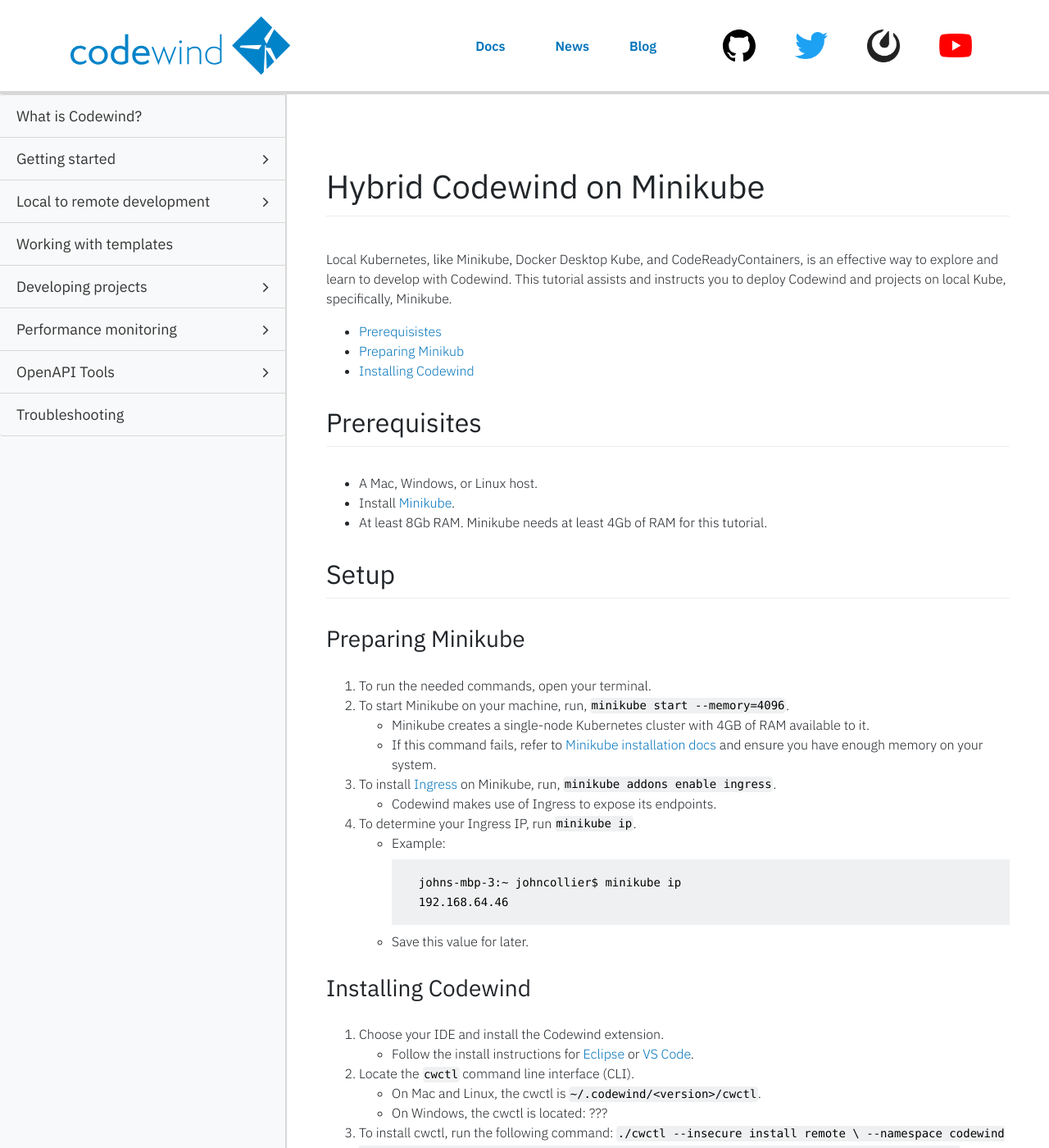
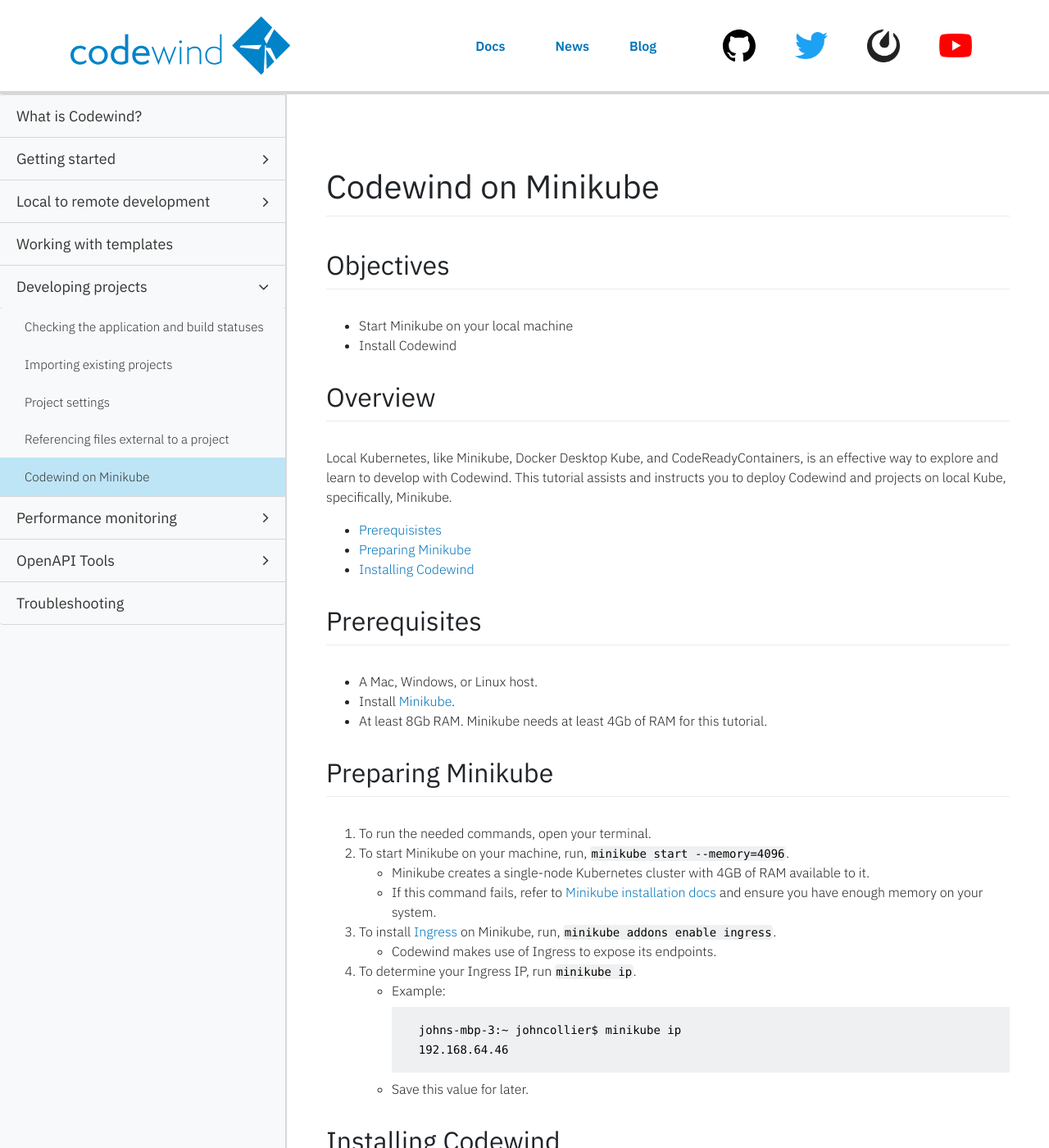
Before and after one commit to eclipse-archived/codewind-docs, a Jekyll site: the page built from docs/_documentations/codewind-minikube.md, in a window 1280 px wide and 1400 px high. Shown: the whole window at 82% size. Built offline with Jekyll 4.4.1, drawn with Linux system fonts in a browser that asks for light colours; nearby versions of some CDN libraries; comment, search, counter and statistics services are not loaded.

Commit message:
modified content and TOC
Signed-off-by: Jacob Berger <jacob.berger@ibm.com>

`````diff
--- a/docs/_data/docstoc.yml
+++ b/docs/_data/docstoc.yml
@@ -75,6 +75,8 @@
       url: project-settings.html
     - title: 'Referencing files external to a project'
       url: referencing-files.html
+    - title: 'Codewind on Minikube'
+      url: codewind-minikube.html
 
 - title: 'Performance monitoring'
   children:
--- a/docs/_documentations/hybrid-codewind.md
+++ b/docs/_documentations/codewind-minikube.md
@@ -1,30 +1,33 @@
 ---
 layout: docs
-title: Hybrid Codewind on Minikube
+title: Codewind on Minikube
 description: End-to-end instructions on how to deploy Codewind and projects on local Kube, specifically, Minikube.
-keywords: users, projects, Kubernetes, Kube, Minikube, Codewind, deploy, hybrid
+keywords: Kubernetes, Kube, Minikube, Codewind, deploy,
 duration: 5 minutes
-permalink: hybrid-codewind
+permalink: codewind-minikube
 type: document
-parent: Using Codewind remotely
-order: 3
+parent: Developing projects
 ---
 
-# Hybrid Codewind on Minikube
+# Codewind on Minikube
+
+## Objectives
+* Start Minikube on your local machine
+* Install Codewind
+
+## Overview
 Local Kubernetes, like Minikube, Docker Desktop Kube, and CodeReadyContainers, is an effective way to explore and learn to develop with Codewind. This tutorial assists and instructs you to deploy Codewind and projects on local Kube, specifically, Minikube.
 
 * [Prerequisistes](##prerequisites)
-* [Preparing Minikub](###preparing-minikube)
-* [Installing Codewind](###installing-codewind)
+* [Preparing Minikube](##preparing-minikube)
+* [Installing Codewind](##installing-codewind)
 
 ## Prerequisites
 * A Mac, Windows, or Linux host.
 * Install [Minikube](https://kubernetes.io/docs/tasks/tools/install-minikube/).
 * At least 8Gb RAM. Minikube needs at least 4Gb of RAM for this tutorial.
 
-## Setup
-
-### Preparing Minikube
+## Preparing Minikube
 1. To run the needed commands, open your terminal.
 2. To start Minikube on your machine, run, `minikube start --memory=4096`.
     * Minikube creates a single-node Kubernetes cluster with 4GB of RAM available to it.
@@ -39,7 +42,7 @@ Local Kubernetes, like Minikube, Docker Desktop Kube, and CodeReadyContainers, i
      ```
      * Save this value for later.
 
-### Installing Codewind
+## Installing Codewind
 1. Choose your IDE and install the Codewind extension.
     * Follow the install instructions for [Eclipse](https://www.eclipse.org/codewind/mdt-eclipse-getting-started.html) or [VS Code](https://www.eclipse.org/codewind/mdt-vsc-getting-started.html).
 2. Locate the `cwctl` command line interface (CLI).
@@ -56,7 +59,7 @@ Local Kubernetes, like Minikube, Docker Desktop Kube, and CodeReadyContainers, i
         --kdevuser developer \
         --kdevpass developer \
         --ingress <ingress-ip>.nip.io
-        ````
+        ```
     * **Note:** The `ingress-ip` value is the value you found in Step 4 of `Preparing Minikube`.
     * This command installs Codewind into the `Codewind` namespace with the default credentials.
 4. Open the Codewind view in your editor -> select `New Codewind Connection` -> enter the following details:
`````
